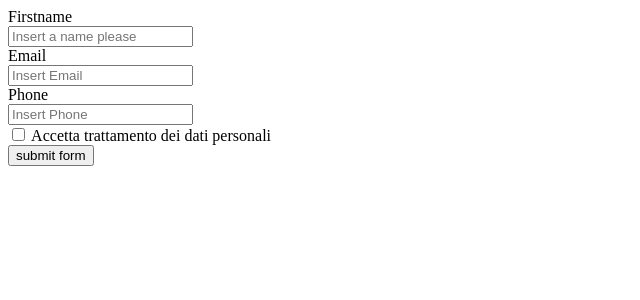
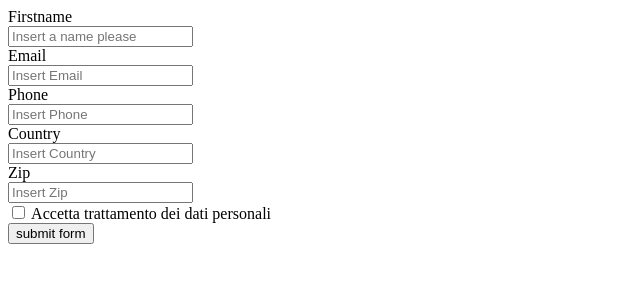
Before and after one commit to sebrs3018/Vue-Performance, a Vue app: page / in a window 1280 px wide. Shown: the top 300 px of the page, without its empty margins (0-640 px from the left). Built offline with nearby package versions, Linux system fonts and the light colour scheme.

Commit message:
Extended mapped type!

```diff
--- a/package.json
+++ b/package.json
@@ -4,7 +4,7 @@
   "private": true,
   "description": "Vue.js example starter project",
   "scripts": {
-    "serve": "SET NODE_OPTIONS=--openssl-legacy-provider && vue-cli-service serve --mode development --port 3000",
+    "serve": "vue-cli-service serve --mode development --port 3000",
     "build": "vue-cli-service build",
     "lint": "vue-cli-service lint",
     "http-server": "cd ./dist && http-server --gzip",
--- a/src/Composables/useValidator.ts
+++ b/src/Composables/useValidator.ts
@@ -76,11 +76,17 @@ type UsableValidator<T> = ToValidate<T> & {
 //     : (value: T[TKey]) => boolean;
 // };
 
+type PredicateValueEntry<T, TKey extends keyof T> = {
+  [predKey: string]: ((value: T[TKey]) => boolean) | boolean | undefined;
+};
+interface PredicateValueEntryExt<T, TKey extends keyof T>
+  extends PredicateValueEntry<T, TKey> {
+  $error?: boolean;
+}
+
 type PredicateValue<T, TKey extends keyof T> = T[TKey] extends object
   ? Predicates<T[TKey]>
-  : {
-      [predKey: string]: (value: T[TKey]) => boolean;
-    } & { $error?: boolean };
+  : PredicateValueEntryExt<T, TKey>;
 
 type Predicates<T> = {
   [K in keyof T]: PredicateValue<T, K>;
--- a/src/Views/BaseForm.vue
+++ b/src/Views/BaseForm.vue
@@ -11,6 +11,12 @@ const { requestData, validate } = useValidator(
       privacy: false,
       userEmail: "",
       userPhone: "",
+      birthPlace: {
+        city: {
+          zip: 0,
+          country: "",
+        },
+      },
     },
   },
   {
@@ -28,6 +34,16 @@ const { requestData, validate } = useValidator(
       privacy: {
         hasToBeTrue: (val: boolean) => val,
         required,
+      },
+      birthPlace: {
+        city: {
+          zip: {
+            greaterThanZero: (val) => val > 0,
+          },
+          country: {
+            required,
+          },
+        },
       },
     },
   }
@@ -73,6 +89,27 @@ const submitValue = () => {
       :on-keyup-enter-clear="false"
       :readonly="false"
     />
+    <cinput
+      type="text"
+      name="country"
+      :validator="requestData.birthPlace.city.country.validator"
+      v-model="requestData.birthPlace.city.country.value"
+      label="Country"
+      placeholder="Insert Country"
+      :on-keyup-enter-clear="false"
+      :readonly="false"
+    />
+
+    <cinput
+      type="text"
+      name="zip"
+      :validator="requestData.birthPlace.city.zip.validator"
+      v-model="requestData.birthPlace.city.zip.value"
+      label="Zip"
+      placeholder="Insert Zip"
+      :on-keyup-enter-clear="false"
+      :readonly="false"
+    />
     <BaseCheckbox
       v-model="requestData.privacy.value"
       :validator="requestData.privacy.validator"
```
